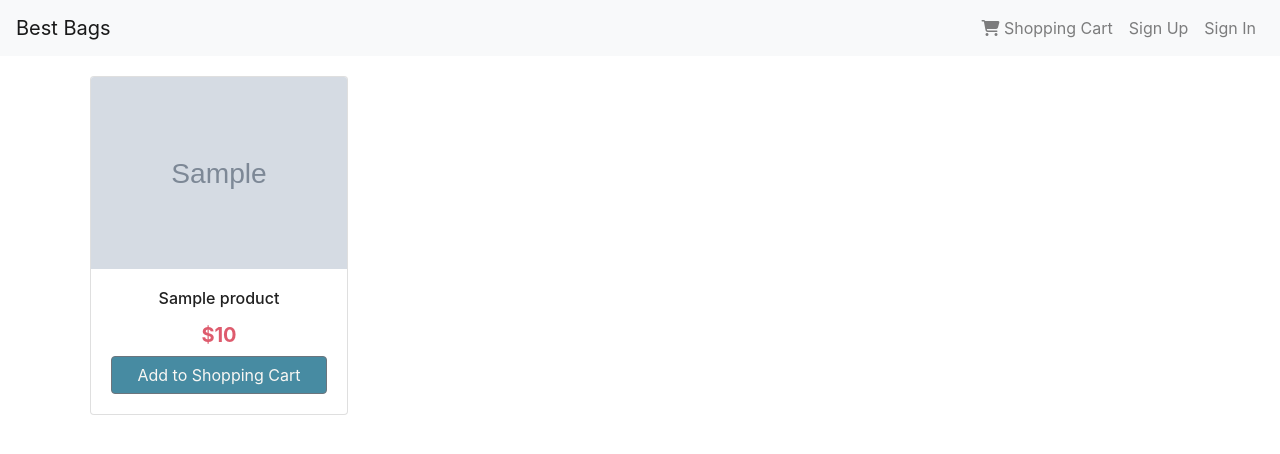
After one commit to topsecretdev0602/bag-nodejs-ecommerce, a Node server app: page /products/ in a window 1280 px wide. The commit adds this page. Shown: the top 454 px of the page. Run offline with Node 20, Linux system fonts and the light colour scheme; tables that the repository leaves empty hold one stand-in row (values such as "Sample post"); grey boxes marked "Sample" are stand-in pictures; some libraries are stand-ins or nearby versions.

Commit message:
Add a route and a view for all products

```diff
--- a/app.js
+++ b/app.js
@@ -35,7 +35,9 @@ app.use(express.static(path.join(__dirname, "public")));
 
 //routes config
 const indexRouter = require("./routes/index");
+const productsRouter = require("./routes/products");
 app.use("/", indexRouter);
+app.use("/products", productsRouter);
 
 // catch 404 and forward to error handler
 app.use(function (req, res, next) {
--- a/public/stylesheets/style.css
+++ b/public/stylesheets/style.css
@@ -1,7 +1,65 @@
+:root {
+  --dark-blue: #478ba2;
+  --light-blue: #b9d4db;
+  --dark-orange: #e9765b;
+  --light-orange: #f2a490;
+  --dark-pink: #de5b6d;
+  --ivory: #f9f7f4;
+  --black: #202020;
+  --dark-gray: #474747;
+}
+* {
+  margin: 0px;
+  padding: 0px;
+  box-sizing: border-box;
+}
+
 body {
   font-family: 9px "Poppins", sans-serif;
 }
 
-a {
-  color: #00b7ff;
+html {
+  scroll-behavior: smooth;
 }
+
+/* PRODUCTS INDEX PAGE */
+.card a {
+  color: var(--black);
+  text-decoration: none;
+}
+
+.card a:hover {
+  color: var(--dark-gray);
+}
+.card .btn {
+  background-color: var(--dark-blue);
+  color: var(--ivory);
+}
+
+.card .btn:hover {
+  background-color: var(--light-blue);
+  color: var(--black);
+}
+
+.card .btn-danger {
+  background-color: var(--dark-orange);
+  color: var(--ivory);
+}
+
+.card .btn-danger:hover {
+  background-color: var(--light-orange);
+  color: var(--black);
+}
+
+.price {
+  color: var(--dark-pink);
+  font-weight: bold;
+  font-size: 20px;
+  margin: 1px 0px 6px 0px;
+}
+
+.card img {
+  width: 100%;
+  height: 12em;
+  object-fit: cover;
+}
--- /dev/null
+++ b/routes/products.js
@@ -0,0 +1,22 @@
+const express = require("express");
+const router = express.Router();
+const Product = require("../models/product");
+var Category = require("../models/category");
+
+router.get("/", async (req, res) => {
+  try {
+    const products = await Product.find({})
+      .sort("-createdAt")
+      .populate("category");
+    res.render("shop/index", {
+      pageName: "All Products",
+      products,
+      home: "/products/?",
+    });
+  } catch (error) {
+    console.log(error);
+    res.redirect("/");
+  }
+});
+
+module.exports = router;
--- /dev/null
+++ b/views/shop/index.ejs
@@ -0,0 +1,36 @@
+<%- include ../partials/header %>
+
+<div class="container">
+<!-- Contents -->
+  <div class="row">
+    <% products.forEach((product) => { %>
+    <div class="col-lg-4 col-md-4 col-sm-6 col-xs-12 p-1 d-flex align-items-stretch">
+      <div class="card m-3">
+        <a class="cardLink" href="/products/<%=product.category.slug%>/<%=product._id%>">
+        <img
+          src="<%= product.imagePath %>"
+          alt="Bag"
+          class="card-img-top img-fluid"
+        />
+        <div class="card-body d-flex flex-column">
+            <h6 class="card-title text-center"><%= product.title %></h6>
+            <div class="price text-center">$<%= product.price %></div>
+          </a>
+
+            <% if(product.available) {%>
+              <a href="/add-to-cart/<%=product._id%>" class="btn btn-block btn-secondary mt-auto">
+                Add to Shopping Cart
+              </a>
+              <% } else { %>
+                <a href="#" class="btn btn-block btn-danger">
+                  Unavailable
+                </a>
+              <%} %>
+
+        </div>
+      </div>
+    </div>
+    <% }) %>
+  </div>
+</div>
+<%- include ../partials/footer %>
```
